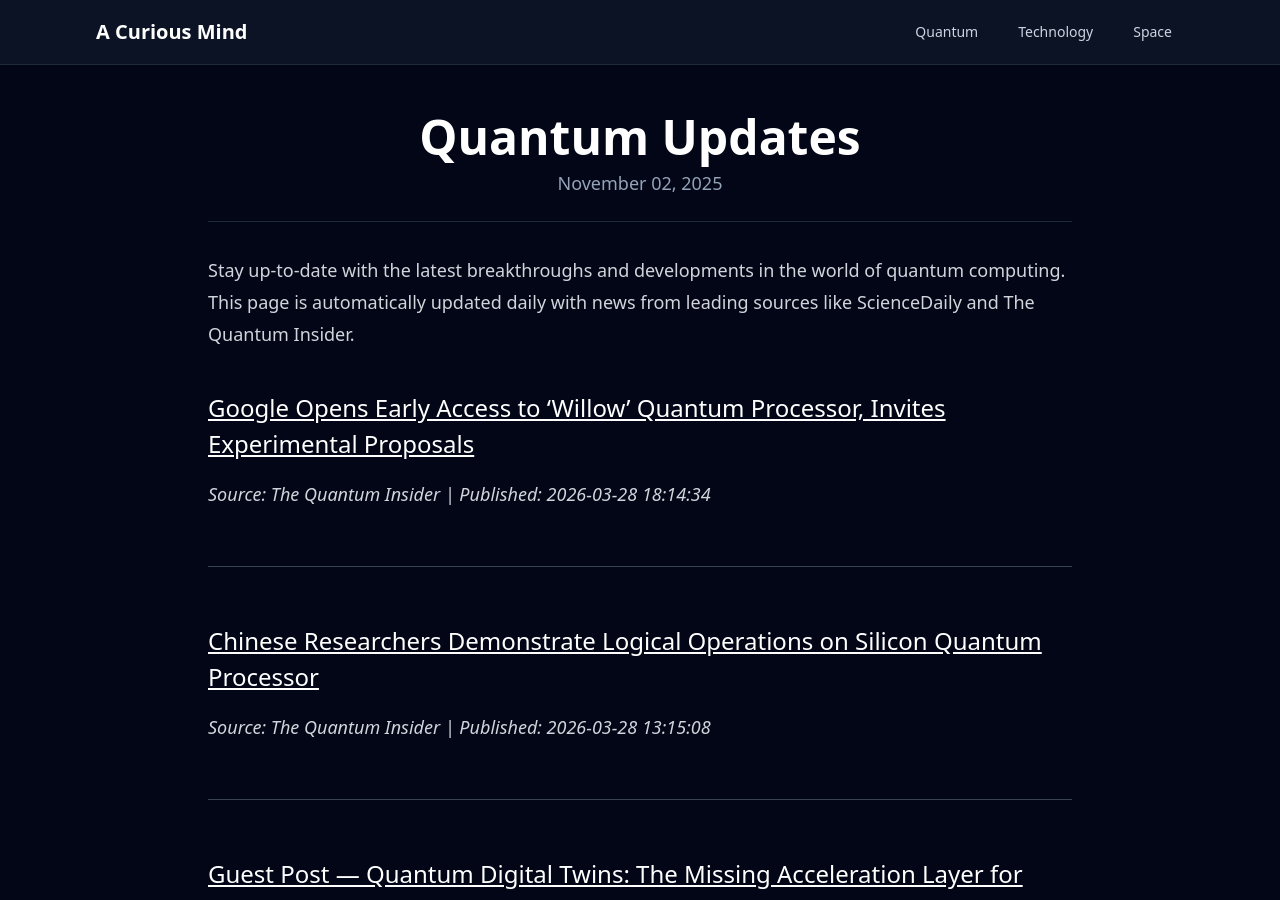
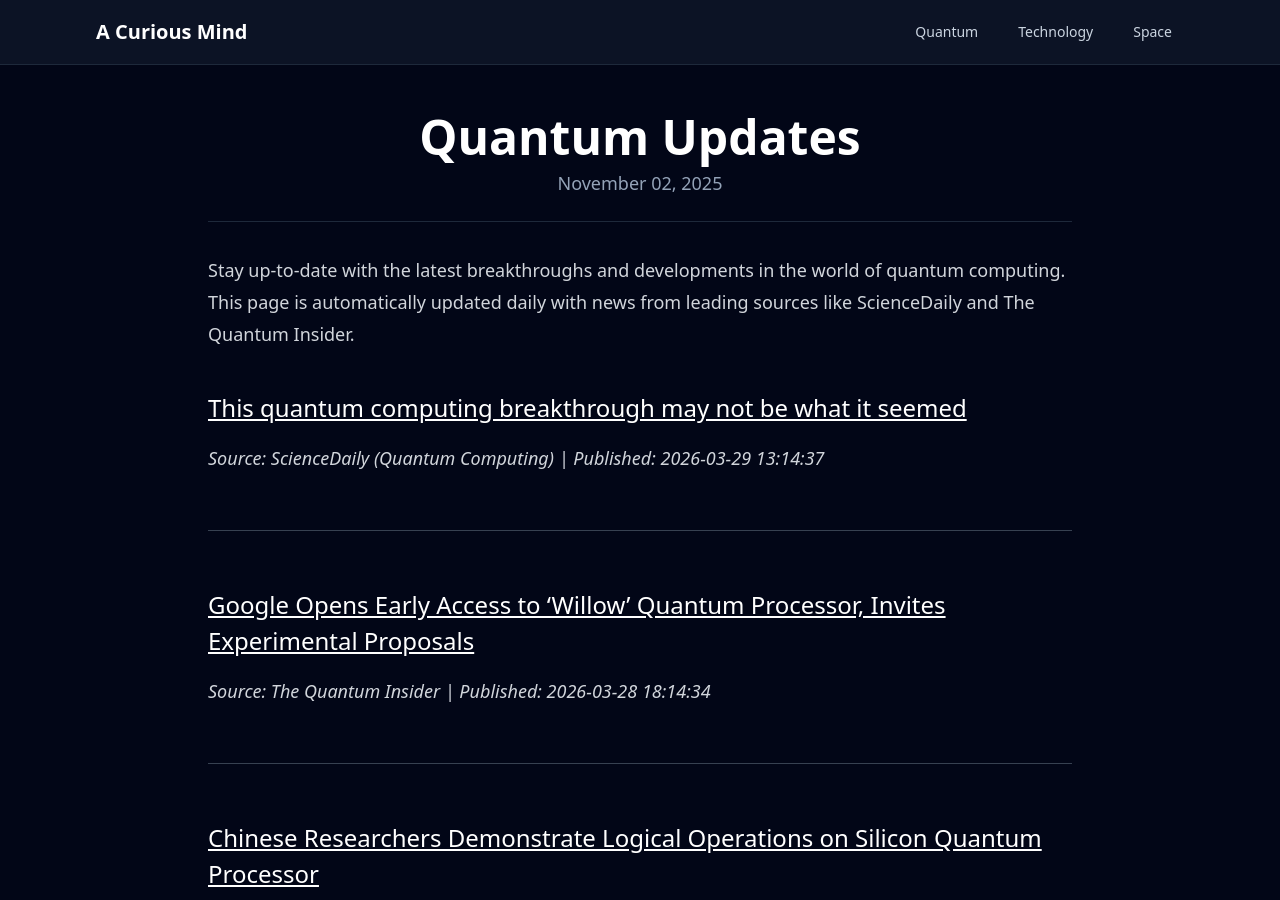
Before and after one commit to onehl7/onehl7.github.io, a Jekyll site: the page built from _posts/2025-11-02-quantum-updates.md, in a window 1280 px wide and 900 px high. Built offline with Jekyll 4.4.1, drawn with Linux system fonts in a browser that asks for light colours; nearby versions of some CDN libraries; some of the changed text lies outside the part shown.

Commit message:
Update quantum news data

```diff
--- a/_data/quantum_news.json
+++ b/_data/quantum_news.json
@@ -1,4 +1,10 @@
 [
+  {
+    "source": "ScienceDaily (Quantum Computing)",
+    "title": "This quantum computing breakthrough may not be what it seemed",
+    "link": "https://www.sciencedaily.com/releases/2026/03/260328043600.htm",
+    "published": "2026-03-29 13:14:37"
+  },
   {
     "source": "The Quantum Insider",
     "title": "Google Opens Early Access to \u2018Willow\u2019 Quantum Processor, Invites Experimental Proposals",
@@ -52,11 +58,5 @@
     "title": "Scientists just found a hidden 48-dimensional world in quantum light",
     "link": "https://www.sciencedaily.com/releases/2026/03/260321012705.htm",
     "published": "2026-03-21 11:26:44"
-  },
-  {
-    "source": "ScienceDaily (Quantum Computing)",
-    "title": "A strange new quantum state appears when atoms get \u201cfrustrated\u201d",
-    "link": "https://www.sciencedaily.com/releases/2026/03/260315225137.htm",
-    "published": "2026-03-16 10:19:03"
   }
 ]
```
